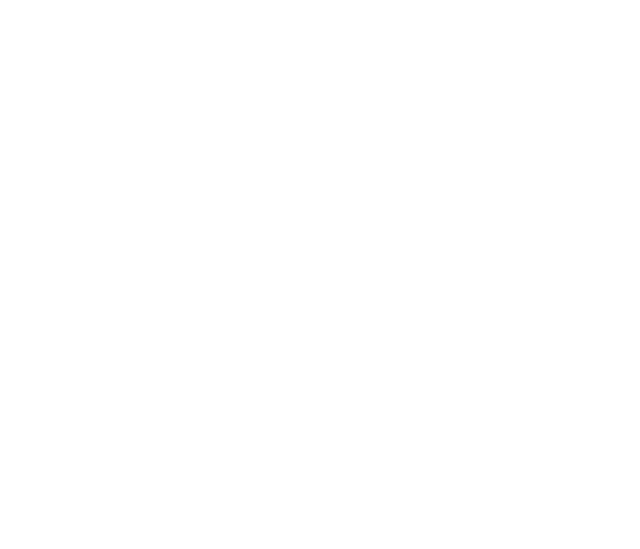
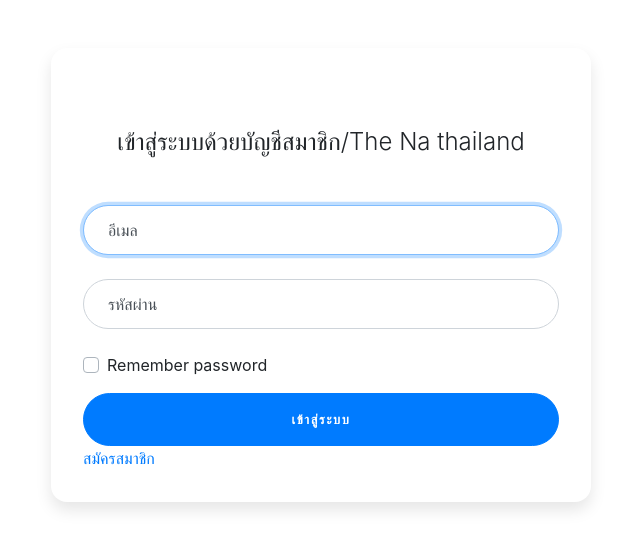
Before and after one commit to pakping/NA, a PHP site: page /auth/login.php in a window 1280 px wide. Before the commit the part shown is empty. Shown: the top 549 px of the page, without its empty margins (319-959 px from the left). Run offline with PHP 8.4, Linux system fonts and the light colour scheme.

Commit message:
login page 90%

```diff
--- a/auth/login.php
+++ b/auth/login.php
@@ -1,11 +1,182 @@
 <!DOCTYPE html>
 <html lang="en">
+
 <head>
     <meta charset="UTF-8">
     <meta name="viewport" content="width=device-width, initial-scale=1.0">
-    <title>Document</title>
+    <title>Login</title>
+    <!-- Bootstrap CSS -->
+    <link rel="stylesheet" href="https://stackpath.bootstrapcdn.com/bootstrap/4.3.1/css/bootstrap.min.css" integrity="sha384-ggOyR0iXCbMQv3Xipma34MD+dH/1fQ784/j6cY/iJTQUOhcWr7x9JvoRxT2MZw1T" crossorigin="anonymous">
+    <link rel="stylesheet" href="css/style.css">
 </head>
+
 <body>
+    <div class="container">
+        <div class="bodycen">
+            <div class="row">
+                <div class="col-sm-9 col-md-7 col-lg-6 mx-auto">
+                    <div class="card card-signin my-5 ">
+                        <div class="card-body">
+                            <h5 class="card-title text-center my-5">เข้าสู่ระบบด้วยบัญชีสมาชิก/The Na thailand</h5>
+                            <form class="form-signin">
+                                <div class="form-label-group  my-4">
+                                    <input type="email" id="inputEmail" class="form-control" placeholder="Email address" required autofocus>
+                                    <label for="inputEmail">อีเมล</label>
+                                </div>
 
+                                <div class="form-label-group  my-4">
+                                    <input type="password" id="inputPassword" class="form-control" placeholder="Password" required>
+                                    <label for="inputPassword">รหัสผ่าน</label>
+                                </div>
+
+                                <div class="custom-control custom-checkbox mb-3">
+                                    <input type="checkbox" class="custom-control-input" id="customCheck1">
+                                    <label class="custom-control-label" for="customCheck1">Remember password</label>
+                                </div>
+                                <button class="btn btn-lg btn-primary btn-block text-uppercase" type="submit">เข้าสู่ระบบ</button>
+                                <a href="">สมัครสมาชิก</a>
+                            </form>
+                        </div>
+                    </div>
+                </div>
+            </div>
+        </div>
+    </div>
 </body>
+
+
 </html>
+<style>
+    :root {
+        --input-padding-x: 1.5rem;
+        --input-padding-y: .75rem;
+    }
+
+    .card-signin {
+        border: 0;
+        border-radius: 1rem;
+        box-shadow: 0 0.5rem 1rem 0 rgba(0, 0, 0, 0.1);
+    }
+
+    .card-signin .card-title {
+        margin-bottom: 2rem;
+        font-weight: 300;
+        font-size: 1.5rem;
+    }
+
+    .card-signin .card-body {
+        padding: 2rem;
+    }
+
+    .form-signin {
+        width: 100%;
+    }
+
+    .form-signin .btn {
+        font-size: 80%;
+        border-radius: 5rem;
+        letter-spacing: .1rem;
+        font-weight: bold;
+        padding: 1rem;
+        transition: all 0.2s;
+    }
+
+    .form-label-group {
+        position: relative;
+        margin-bottom: 1rem;
+    }
+
+    .form-label-group input {
+        height: auto;
+        border-radius: 2rem;
+    }
+
+    .form-label-group>input,
+    .form-label-group>label {
+        padding: var(--input-padding-y) var(--input-padding-x);
+    }
+
+    .form-label-group>label {
+        position: absolute;
+        top: 0;
+        left: 0;
+        display: block;
+        width: 100%;
+        margin-bottom: 0;
+        /* Override default `<label>` margin */
+        line-height: 1.5;
+        color: #495057;
+        border: 1px solid transparent;
+        border-radius: .25rem;
+        transition: all .1s ease-in-out;
+    }
+
+    .form-label-group input::-webkit-input-placeholder {
+        color: transparent;
+    }
+
+    .form-label-group input:-ms-input-placeholder {
+        color: transparent;
+    }
+
+    .form-label-group input::-ms-input-placeholder {
+        color: transparent;
+    }
+
+    .form-label-group input::-moz-placeholder {
+        color: transparent;
+    }
+
+    .form-label-group input::placeholder {
+        color: transparent;
+    }
+
+    .form-label-group input:not(:placeholder-shown) {
+        padding-top: calc(var(--input-padding-y) + var(--input-padding-y) * (2 / 3));
+        padding-bottom: calc(var(--input-padding-y) / 3);
+    }
+
+    .form-label-group input:not(:placeholder-shown)~label {
+        padding-top: calc(var(--input-padding-y) / 3);
+        padding-bottom: calc(var(--input-padding-y) / 3);
+        font-size: 12px;
+        color: #777;
+    }
+
+    .btn-google {
+        color: white;
+        background-color: #ea4335;
+    }
+
+    .btn-facebook {
+        color: white;
+        background-color: #3b5998;
+    }
+
+    /* Fallback for Edge
+-------------------------------------------------- */
+
+    @supports (-ms-ime-align: auto) {
+        .form-label-group>label {
+            display: none;
+        }
+
+        .form-label-group input::-ms-input-placeholder {
+            color: #777;
+        }
+    }
+
+    /* Fallback for IE
+-------------------------------------------------- */
+
+    @media all and (-ms-high-contrast: none),
+    (-ms-high-contrast: active) {
+        .form-label-group>label {
+            display: none;
+        }
+
+        .form-label-group input:-ms-input-placeholder {
+            color: #777;
+        }
+    }
+</style>
--- a/components/navbar.php
+++ b/components/navbar.php
@@ -15,7 +15,7 @@
                     <a class="nav-link" href="#">สินค้าของเรา</a>
                 </li>
                 <li class="nav-item">
-                    <a class="nav-link" href="#">เกี่ยวกับเรา</a>
+                    <a class="nav-link" href="">เกี่ยวกับเรา</a>
                 </li>
             </ul>
             <form class="form-inline my-2 my-lg-0">
@@ -24,7 +24,7 @@
             </form>
             <ul class="navbar-nav">
                 <li class="nav-item">
-                    <a class="nav-link" aria-current="page" href="#">เข้าสู่ระบบ</a>
+                    <a class="nav-link" href="auth/login.php">เข้าสู่ระบบ</a>
                 </li>
             </ul>
         </div>
```
